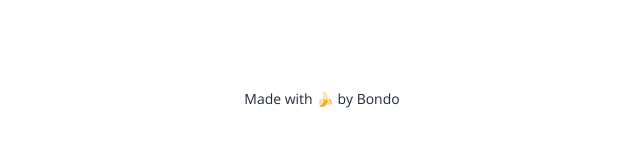
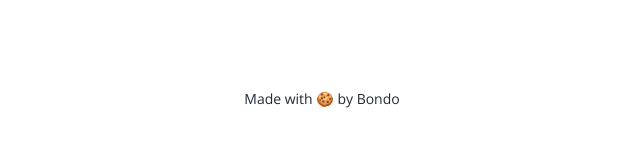
Before and after one commit to bondopangaji/bondopangaji.github.io, a Vue app: page / in a window 1280 px wide. Shown: the part 730-876 px from the top of the page, without its empty margins (318-961 px from the left). Built offline with nearby package versions, Linux system fonts and the light colour scheme.

Commit message:
refactor: change from banana to cookie

```diff
--- a/src/App.vue
+++ b/src/App.vue
@@ -48,7 +48,7 @@
       </div>
     </main>
 
-    <footer>Made with 🍌 by Bondo</footer>
+    <footer>Made with 🍪 by Bondo</footer>
   </div>
 </template>
 
```
